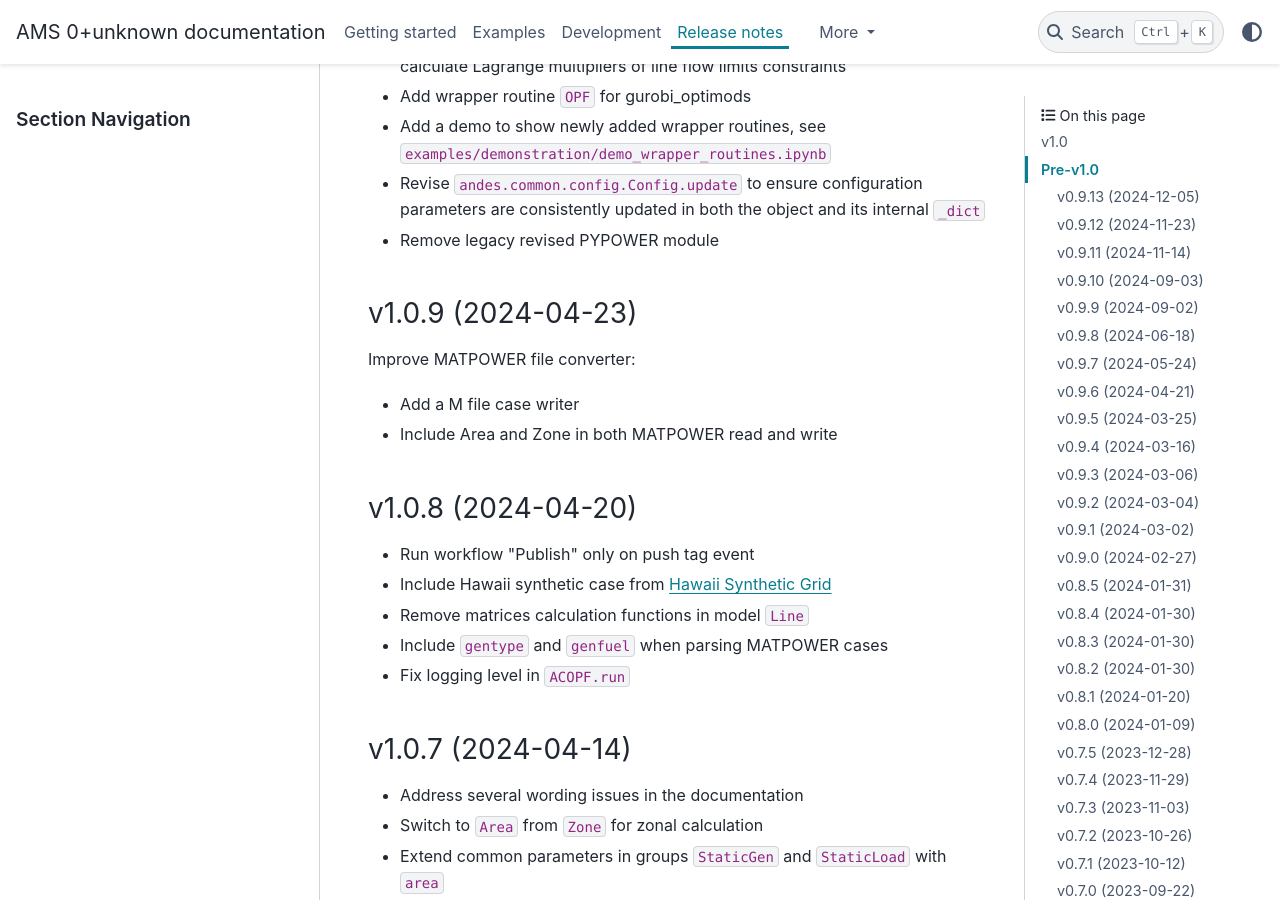
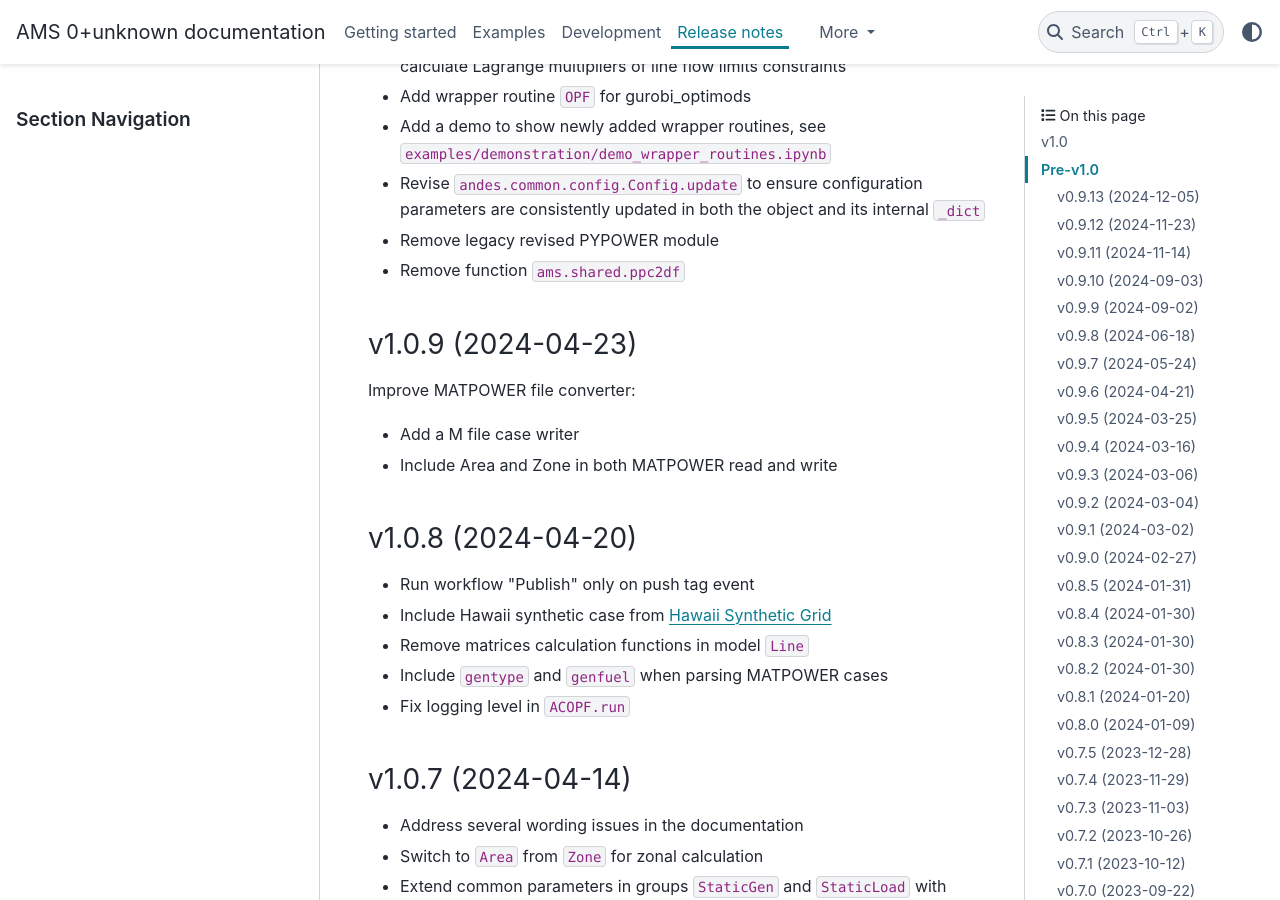
Before and after one commit to CURENT/ams, a Sphinx documentation site: the page built from docs/source/release-notes.rst, in a window 1280 px wide and 900 px high, scrolled down 649 px. Built offline with Sphinx 7.4.7 and the PyData theme 0.15.4, drawn with Linux system fonts in a browser that asks for light colours; pages that are not in the unit, such as notebooks, are missing from menus.

Commit message:
Update release notes

```diff
--- a/docs/source/release-notes.rst
+++ b/docs/source/release-notes.rst
@@ -28,6 +28,7 @@ v1.0.10 (2024-xx-xx)
 - Revise ``andes.common.config.Config.update`` to ensure configuration parameters
   are consistently updated in both the object and its internal ``_dict``
 - Remove legacy revised PYPOWER module
+- Remove function ``ams.shared.ppc2df``
 
 v1.0.9 (2024-04-23)
 --------------------
```
